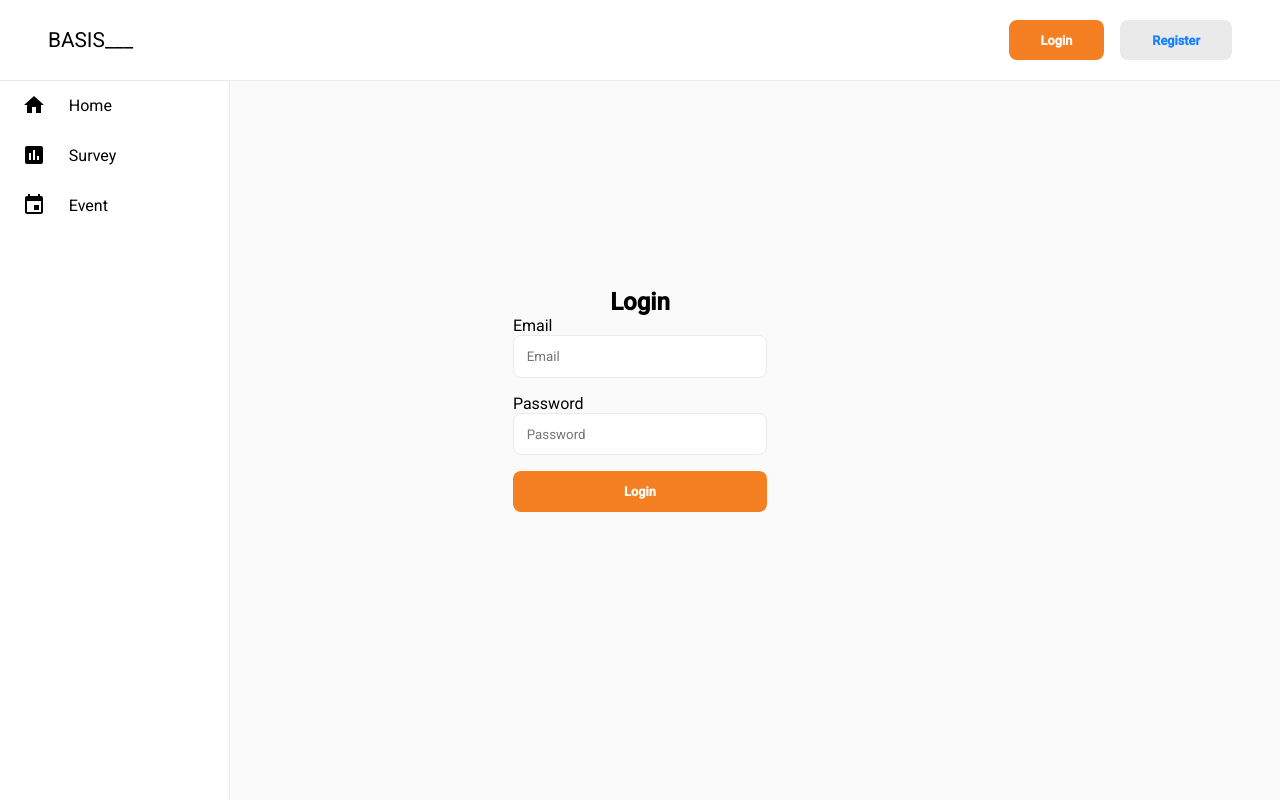
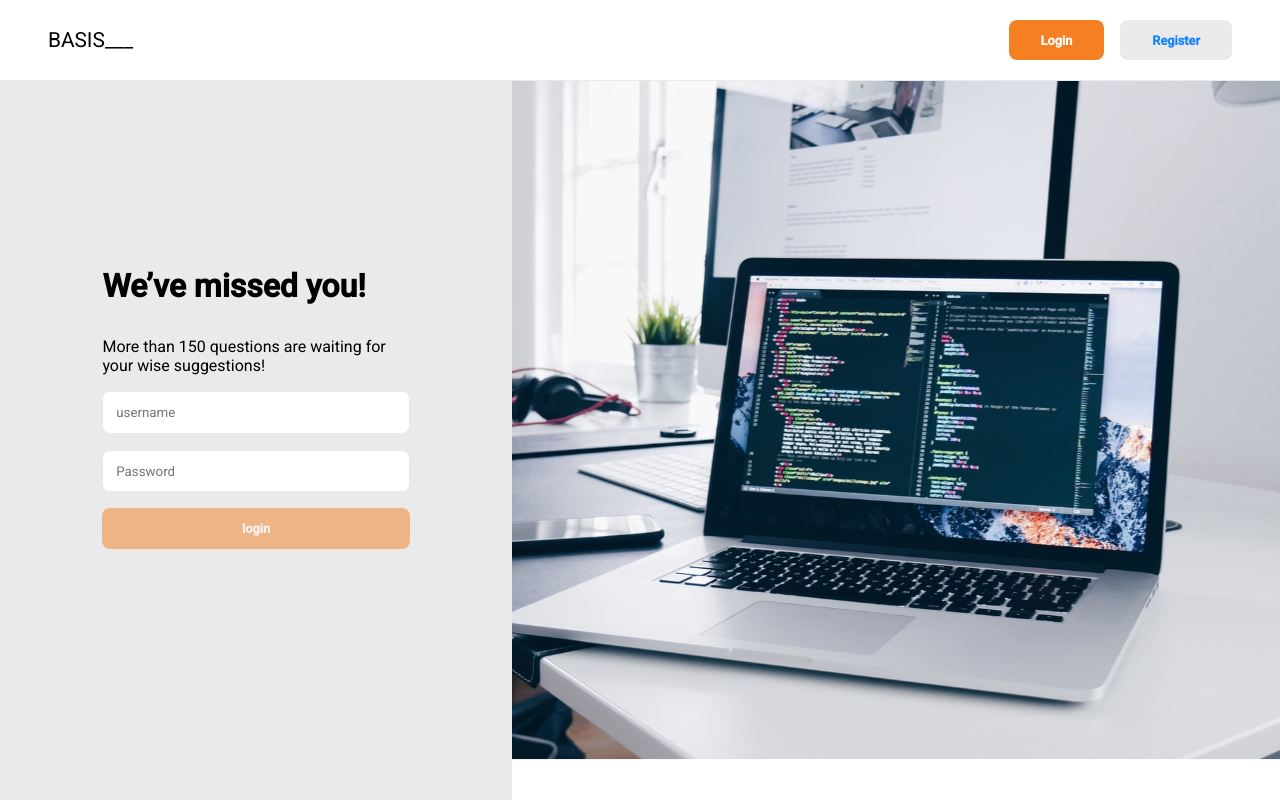
Before and after one commit to rg-km/final-project-engineering-6, a React (Create React App) app in the folder frontend/: page /login in a window 1280 px wide. Built offline with nearby package versions, Linux system fonts and the light colour scheme.

Commit message:
fix: login and register display

```diff
--- a/frontend/src/App.scss
+++ b/frontend/src/App.scss
@@ -1,6 +1,6 @@
 // Font
-@import url('https://fonts.googleapis.com/css2?family=Roboto:wght@100;400;500&display=swap');
-$Roboto: 'Roboto', sans-serif;
+@import url("https://fonts.googleapis.com/css2?family=Roboto:wght@100;400;500&display=swap");
+$Roboto: "Roboto", sans-serif;
 // colors
 $Light: #ffffff;
 $Background: #fafafa;
@@ -85,6 +85,9 @@ body {
   &:active {
     background: darken($bg, 25%);
   }
+  &:disabled {
+    opacity: 0.5;
+  }
 }
 
 @mixin input() {
@@ -96,6 +99,9 @@ body {
   background-color: $Light;
   margin-bottom: 1rem;
   font-family: $Roboto;
+  &:focus {
+    outline-color: $Primary;
+  }
 }
 
 // Breakpoint
--- a/frontend/src/components/FormInput/FormInput.jsx
+++ b/frontend/src/components/FormInput/FormInput.jsx
@@ -1,25 +1,21 @@
-import React, { useState } from 'react';
-import './FormInput.scss';
+import React, { useState } from "react";
+import "./FormInput.scss";
 
 const FormInput = (props) => {
   const [inputType] = useState(props.type);
-  const [inputName] = useState(props.name);
+  // const [inputName] = useState(props.name);
   const [inputPlaceholder] = useState(props.placeholder);
-  const [inputValue, setInputValue] = useState('');
+  const [inputValue, setInputValue] = useState("");
+  const [inputName, setInputName] = useState(props.name);
 
   function handleChange(event) {
     setInputValue(event.target.value);
-    if (props.onChange) props.onChange(inputValue);
+    setInputName(event.target.name);
+    if (props.onChange) props.onChange(inputValue, inputName);
   }
   return (
     <>
-      <input
-        type={inputType}
-        placeholder={inputPlaceholder}
-        value={inputValue}
-        name={inputName}
-        onChange={handleChange}
-      />
+      <input type={inputType} placeholder={inputPlaceholder} value={inputValue} name={inputName} onChange={handleChange} />
     </>
   );
 };
--- a/frontend/src/pages/Login/Login.jsx
+++ b/frontend/src/pages/Login/Login.jsx
@@ -1,38 +1,61 @@
-import React from 'react';
-import FormInput from '../../components/FormInput/FormInput';
-import Button from '../../components/Button/Button';
-import './Login.scss';
+import React, { useState } from "react";
+import FormInput from "../../components/FormInput/FormInput";
+import Button from "../../components/Button/Button";
+import "./Login.scss";
 
 const Login = () => {
-  function handleChange(event) {
-    console.log(event.target.value);
-  }
+  const [userData, setUserData] = useState({});
+  const [isNameError, setIsNameError] = useState(true);
+  const [isPwdError, setIsPwdError] = useState(true);
+  // const [isConfirmPwdError, setIsConfirmPwdError] = useState(true);
+
+  const handleInputChange = (eventValue, eventName) => {
+    console.log(eventValue, eventName);
+    if (eventName === "username") {
+      setIsNameError(!eventValue.match(/^[a-zA-Z0-9]*$/));
+    }
+
+    if (eventName === "password") {
+      setIsPwdError(!eventValue.match(/^(?=.[a-z])(?=.[A-Z])(?=.*\d)[a-zA-Z\d]{8,}$/));
+    }
+
+    setUserData((previousValues) => {
+      return {
+        ...previousValues,
+        [eventName]: eventValue,
+      };
+    });
+  };
+
+  const handleSubmit = (e) => {
+    e.preventDefault();
+  };
+
   return (
-    <div className='form'>
-      <h2>Login</h2>
-      <form>
-        <div className='input-container'>
-          <label>Email </label>
-          <FormInput
-            type={'email'}
-            name={'email'}
-            placeholder={'Email'}
-            onChange={handleChange}
-          />
+    <div className="container">
+      <div className="form-login">
+        <div className="form">
+          <h2>We’ve missed you!</h2>
+          <p>More than 150 questions are waiting for your wise suggestions!</p>
+          <form id="loginForm" onSubmit={(e) => handleSubmit(e)}>
+            <div className="input-container">
+              <FormInput className="username" type={"username"} placeholder={"username"} onChange={handleInputChange} name={"username"} value={userData.username ? userData.username : ""} />
+            </div>
+            <div className="input-container">
+              <FormInput className="pwd" id="pwd" type={"password"} name={"password"} placeholder={"Password"} onChange={handleInputChange} />
+            </div>
+            <div className="button-container">
+              {/* <Button variant={"login"} type="submit" disabled={isNameError}>
+                Login
+              </Button> */}
+              <button type="submit" className="submit-btn" disabled={isNameError}>
+                login
+              </button>
+            </div>
+          </form>
         </div>
-        <div className='input-container'>
-          <label>Password </label>
-          <FormInput
-            type={'password'}
-            name={'password'}
-            placeholder={'Password'}
-            onChange={handleChange}
-          />
-        </div>
-        <div className='button-container'>
-          <Button variant={'login'}>Login</Button>
-        </div>
-      </form>
+      </div>
+      <div className="gambar"></div>
     </div>
   );
 };
--- a/frontend/src/pages/Login/Login.scss
+++ b/frontend/src/pages/Login/Login.scss
@@ -1,10 +1,57 @@
 @import "../../App.scss";
 
-.form {
+.container {
   width: 100%;
   height: 100vh;
   display: flex;
+  align-items: center;
   justify-content: center;
-  align-items: center;
-  flex-direction: column;
+  background-color: $Light;
+  position: relative;
+  @include breakpoint(md) {
+    flex-direction: column;
+  }
+  .form-login {
+    width: 40%;
+    height: 100vh;
+    background-color: $Border;
+    position: relative;
+    align-items: center;
+    display: flex;
+    @include breakpoint(md) {
+      width: 100%;
+    }
+    .form {
+      // background-color: aqua;
+      width: 60%;
+      margin: 0 auto;
+      @include breakpoint(md) {
+        width: 80%;
+      }
+      form {
+        width: 100%;
+        button {
+          @include button($Primary, $Light);
+        }
+      }
+      h2 {
+        transform: translateX(0);
+        padding: 1rem 0;
+        font-size: 2rem;
+      }
+
+      p {
+        padding: 1rem 0;
+      }
+    }
+  }
+  .gambar {
+    width: 60%;
+    height: 100vh;
+    background-image: url("./login.svg");
+    background-size: cover;
+    @include breakpoint(md) {
+      display: none;
+    }
+  }
 }
--- a/frontend/src/pages/Register/Register.jsx
+++ b/frontend/src/pages/Register/Register.jsx
@@ -4,45 +4,62 @@ import Button from "../../components/Button/Button";
 import "./Register.scss";
 
 const Register = () => {
-  function handleChange(event) {
+  const check = (event) => {
+    console.log(event);
+    if (event.target.selectedIndex === 2) {
+      document.getElementById("other-input").style.display = "block";
+    } else {
+      document.getElementById("other-input").style.display = "none";
+    }
+  };
+
+  const handleChange = (event) => {
     console.log(event.target.value);
-  }
+  };
+
   return (
-    <div className="form">
-      <h2>Register</h2>
+    <div className="container-reg">
+      <div className="form-register">
+        <div className="form-reg">
+          <h2>Join Basis community</h2>
           <p>Get more features and priviliges by joining to the most helpful community</p>
           <form>
             <div className="input-container">
-          <label>Nama </label>
-          <FormInput type={"text"} onChange={handleChange} />
+              <FormInput type={"text"} placeholder={"Nama"} onChange={handleChange} />
             </div>
             <div className="input-container">
-          <label>Email </label>
-          <FormInput type={"email"} onChange={handleChange} />
+              <FormInput type={"email"} placeholder={"Email"} onChange={handleChange} />
             </div>
             <div className="input-container">
-          <label>Password </label>
-          <FormInput type={"password"} onChange={handleChange} />
+              <FormInput type={"password"} placeholder={"Password"} onChange={handleChange} />
             </div>
             <div className="input-container">
-          <label>Role</label>
-          <FormInput type={"text"} onChange={handleChange} />
+              <select name="role" id="role" defaultValue="" onChange={check}>
+                <option value="" disabled>
+                  Choose a Role
+                </option>
+                <option value="Siswa">Siswa</option>
+                <option value="Mahasiswa">Mahasiswa</option>
+              </select>
+            </div>
+            <div id="other-input" style={{ display: "none" }}>
+              <div className="input-container">
+                <FormInput type={"text"} placeholder={"Institue"} onChange={handleChange} />
               </div>
               <div className="input-container">
-          <label>Institue </label>
-          <FormInput type={"text"} onChange={handleChange} />
+                <FormInput type={"text"} placeholder={"Mayor"} onChange={handleChange} />
               </div>
-        <div className="input-container">
-          <label>Major </label>
-          <FormInput type={"text"} onChange={handleChange} />
             </div>
             <div className="button-container">
-          <Button className="btn" variant={"regis"}>
+              <Button className="btn" variant={"login"}>
                 Register
               </Button>
             </div>
           </form>
         </div>
+      </div>
+      <div className="gambar"></div>
+    </div>
   );
 };
 
--- a/frontend/src/pages/Register/Register.scss
+++ b/frontend/src/pages/Register/Register.scss
@@ -1,10 +1,63 @@
 @import "../../App.scss";
 
-.form {
+.container-reg {
   width: 100%;
   height: 100vh;
   display: flex;
+  align-items: center;
   justify-content: center;
-  align-items: center;
-  flex-direction: column;
+  background-color: $Light;
+  position: relative;
+  @include breakpoint(md) {
+    flex-direction: column;
+  }
+  .form-register {
+    width: 40%;
+    height: 100vh;
+    background-color: $Border;
+    position: relative;
+    align-items: center;
+    display: flex;
+    @include breakpoint(md) {
+      width: 100%;
+    }
+    .form-reg {
+      // background-color: aqua;
+      width: 60%;
+      margin: 0 auto;
+      @include breakpoint(md) {
+        width: 80%;
+      }
+      select {
+        @include input();
+        resize: none;
+        color: $SubTitleText;
+        option {
+          font-family: $Roboto;
+        }
+      }
+      h2 {
+        transform: translateX(0);
+        padding: 1rem 0;
+        font-size: 2rem;
+      }
+
+      p {
+        padding: 1rem 0;
+      }
+      form {
+        width: 100%;
+        transition: all 0.5s ease;
+      }
+    }
+  }
+  .gambar {
+    width: 60%;
+    height: 100vh;
+    background-image: url("./register.svg");
+    background-size: cover;
+    @include breakpoint(md) {
+      display: none;
+    }
+  }
 }
```
Also changed, not shown: frontend/src/App.jsx (+21 -22 lines), frontend/src/components/Button/Button.jsx (+6 -6 lines), frontend/src/pages/Login/login.svg (added), frontend/src/pages/Register/register.svg (added). Lines whose indentation alone changed are shown as unchanged.
